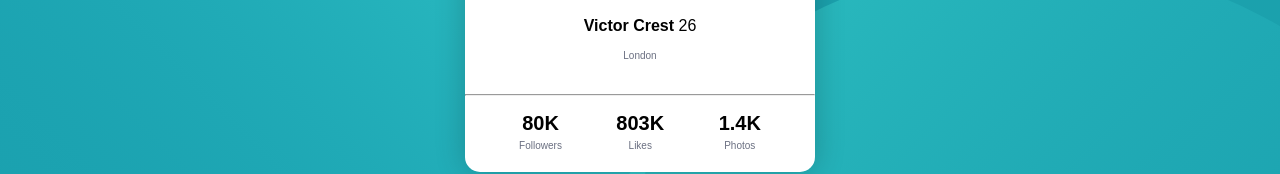
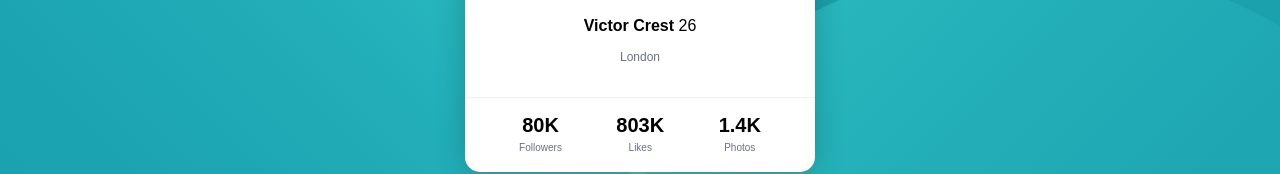
Before and after one commit to Alinadot/Card, a plain HTML site: page index.html in a window 1280 px wide. Shown: the part 201-375 px from the top of the page. Drawn offline with Linux system fonts and the light colour scheme.

Commit message:
hr style

```diff
--- a/css/styles.css
+++ b/css/styles.css
@@ -11,7 +11,10 @@ body {
     background-position: -100% 160%, 180% -90%;
 }
 
-
+hr {
+  border: 0;
+  border-top: 1px solid #eee;
+}
 
 ul {
 list-style: none;
@@ -46,7 +49,7 @@ li {
 }
 .info-country {
   color:  hsl(227, 10%, 46%);
-  font-size: 10px;
+  font-size: 12px;
   position: relative;
   top: 15px;
 }
```
